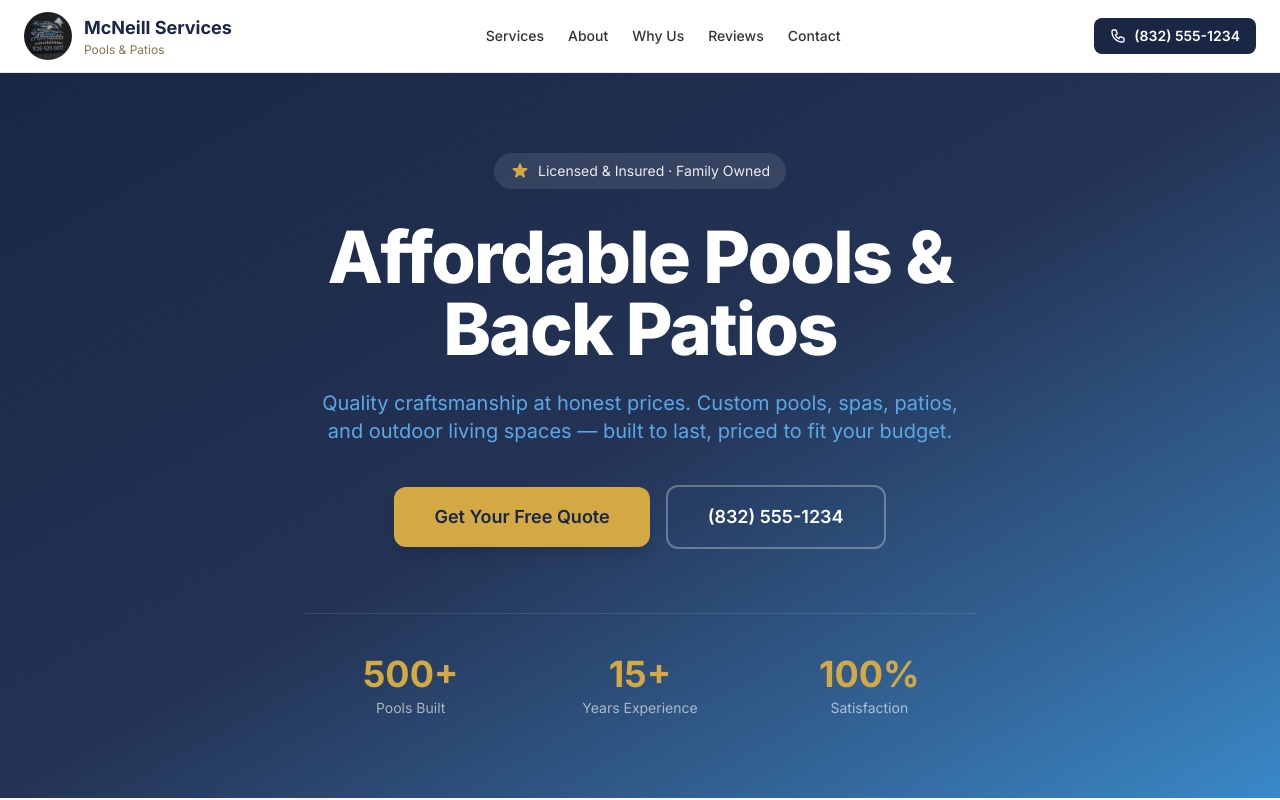
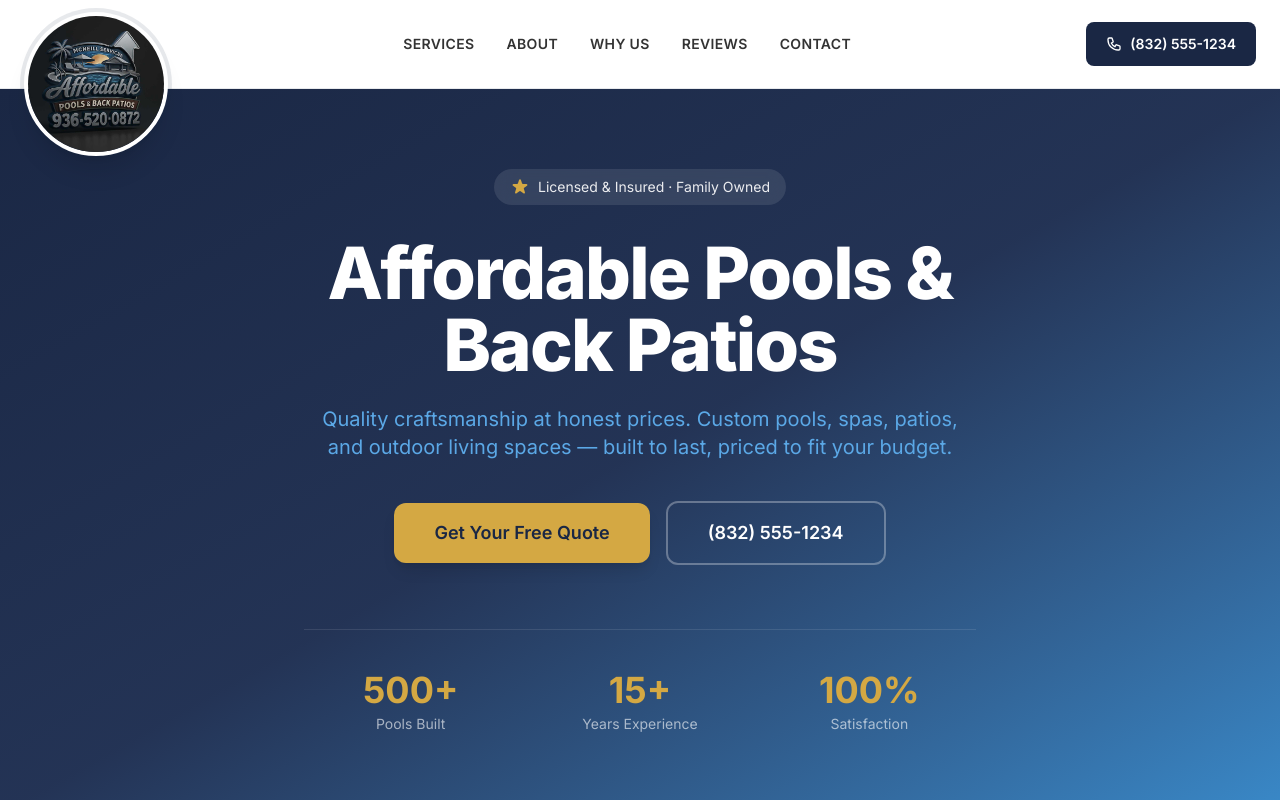
Before and after one commit to brad-design1/mcneill-services-pools, an Astro site: page / in a window 1280 px wide. Shown: the top 800 px of the page. Built offline with nearby package versions, Linux system fonts and the light colour scheme; Astro itself is replaced by a stand-in of ours.

Commit message:
Large overlapping header logo like Pool Scouts

```diff
--- a/src/components/Header.astro
+++ b/src/components/Header.astro
@@ -10,27 +10,27 @@
 
 <header class="sticky top-0 z-50 border-b border-navy/10 bg-white/95 backdrop-blur-sm">
   <div class="mx-auto flex max-w-7xl items-center justify-between px-4 py-3 sm:px-6">
-    <!-- Logo -->
-    <a href="/" class="flex items-center gap-3">
-      <img
-        src="/images/logo.jpeg"
-        alt="McNeill Services"
-        width="48"
-        height="48"
-        class="rounded-full"
-      />
-      <div class="hidden sm:block">
-        <span class="text-lg font-bold text-navy">McNeill Services</span>
-        <span class="block text-xs text-stone">Pools & Patios</span>
+    <!-- Logo - Large & Overlapping -->
+    <a href="/" class="relative z-60 -mb-16 sm:-mb-20">
+      <div class="relative">
+        <img
+          src="/images/logo.jpeg"
+          alt="McNeill Services"
+          width="120"
+          height="120"
+          class="h-24 w-24 rounded-full border-4 border-white shadow-xl sm:h-32 sm:w-32 md:h-36 md:w-36"
+        />
+        <!-- Optional: Ring accent -->
+        <div class="absolute inset-0 rounded-full ring-4 ring-navy/10"></div>
       </div>
     </a>
 
     <!-- Desktop Nav -->
-    <nav class="hidden items-center gap-6 md:flex">
+    <nav class="hidden items-center gap-8 md:flex">
       {navLinks.map((link) => (
         <a
           href={link.href}
-          class="text-sm font-medium text-charcoal transition hover:text-pool-blue"
+          class="text-sm font-semibold uppercase tracking-wide text-charcoal transition hover:text-pool-blue"
         >
           {link.label}
         </a>
@@ -40,7 +40,7 @@
     <!-- Phone CTA -->
     <a
       href="tel:+18325551234"
-      class="flex items-center gap-2 rounded-lg bg-navy px-4 py-2 text-sm font-semibold text-white transition hover:bg-navy-light"
+      class="flex items-center gap-2 rounded-lg bg-navy px-5 py-3 text-sm font-semibold text-white transition hover:bg-navy-light"
     >
       <svg class="h-4 w-4" fill="none" stroke="currentColor" viewBox="0 0 24 24">
         <path stroke-linecap="round" stroke-linejoin="round" stroke-width="2" d="M3 5a2 2 0 012-2h3.28a1 1 0 01.948.684l1.498 4.493a1 1 0 01-.502 1.21l-2.257 1.13a11.042 11.042 0 005.516 5.516l1.13-2.257a1 1 0 011.21-.502l4.493 1.498a1 1 0 01.684.949V19a2 2 0 01-2 2h-1C9.716 21 3 14.284 3 6V5z" />
@@ -66,7 +66,7 @@
     {navLinks.map((link) => (
       <a
         href={link.href}
-        class="block py-2 text-charcoal transition hover:text-pool-blue"
+        class="block py-2 font-medium text-charcoal transition hover:text-pool-blue"
       >
         {link.label}
       </a>
```
